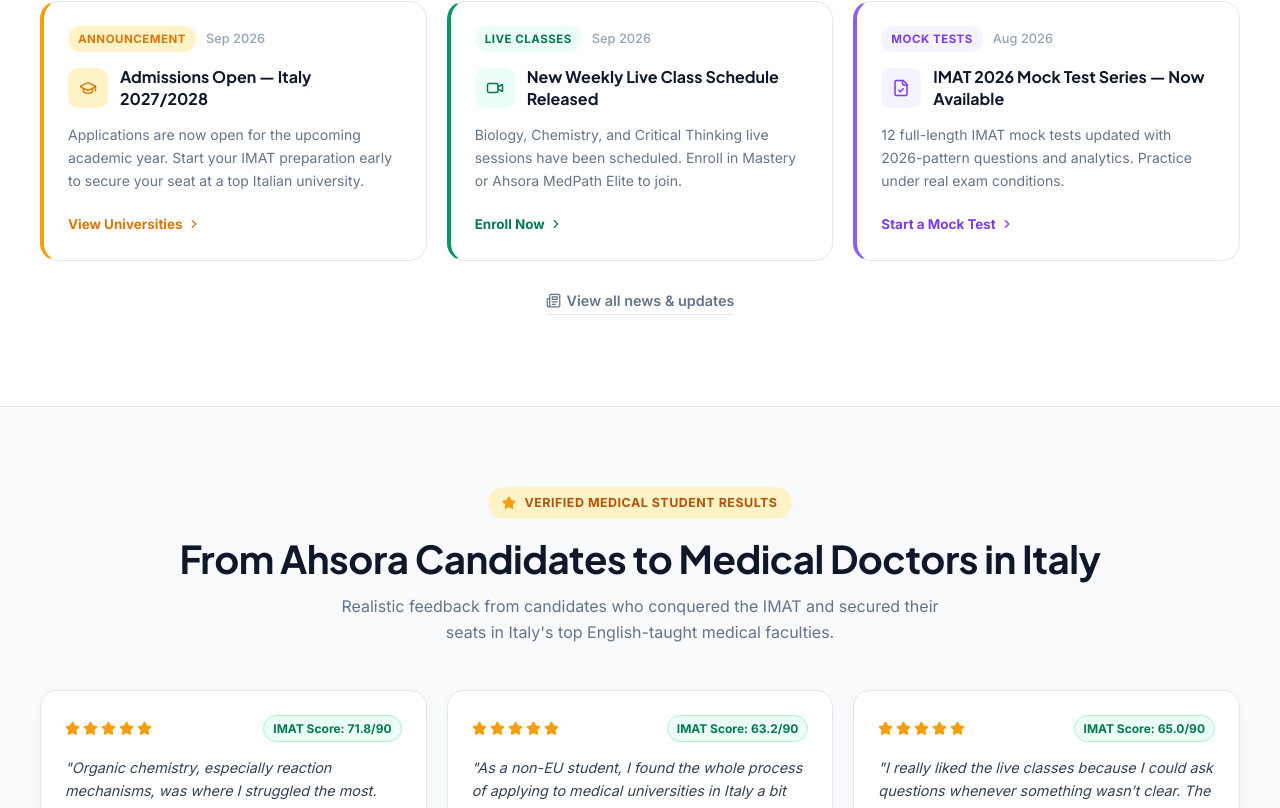
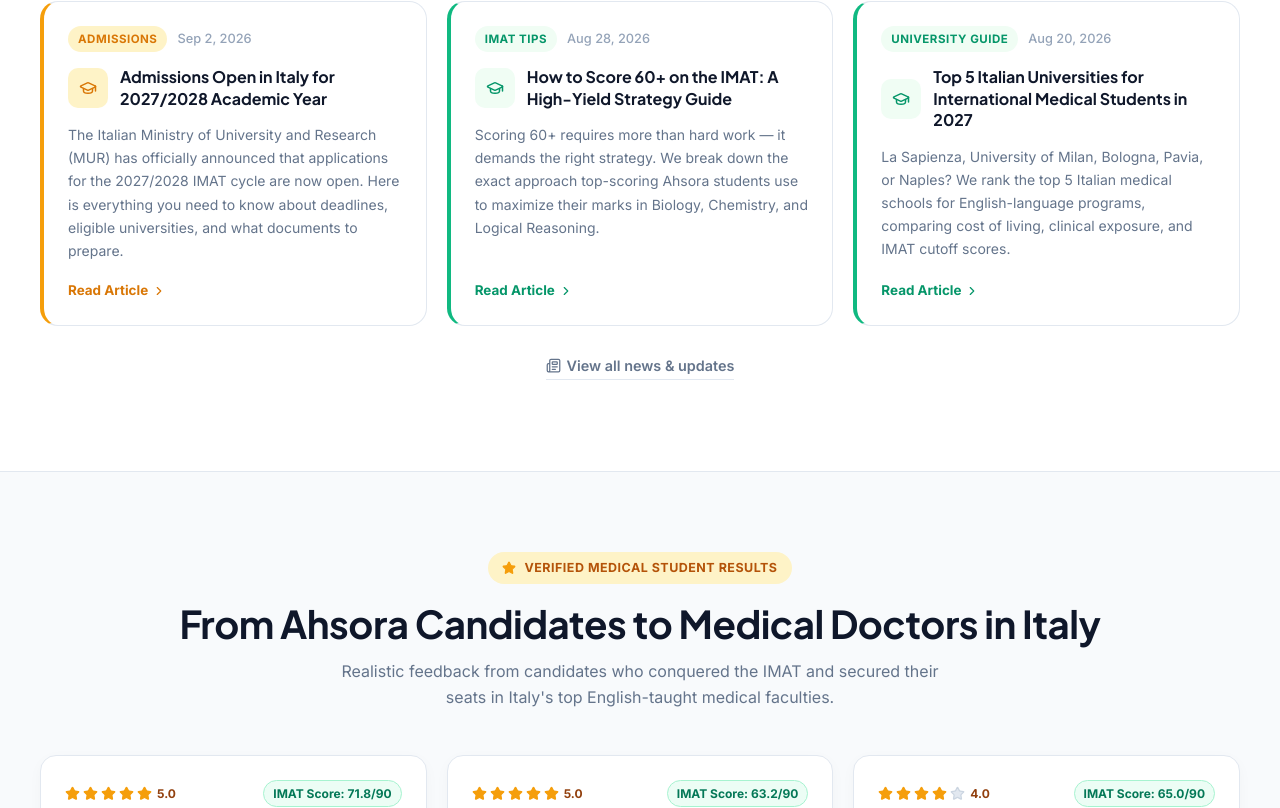
Before and after one commit to ch-muaz-kamboh/Ahsoraa-med-academy, a Next.js app: page / in a window 1280 px wide. Shown: the part 5452-6260 px from the top of the page. Built offline with nearby package versions, Linux system fonts and the light colour scheme; no server answers; the database is empty; a web font is replaced by a local one.

Commit message:
fix: redirect mock cta to register, limit homepage reviews to 3 realistic with rating 4, and dynamic 3-card news sync

```diff
--- a/src/app/imat/IMATContent.tsx
+++ b/src/app/imat/IMATContent.tsx
@@ -816,7 +816,7 @@ export default function IMATContent() {
                 ))}
               </ul>
               <div style={{ marginTop: '24px' }}>
-                <Link href="/signup" style={{ color: '#16A34A', fontWeight: 600, display: 'flex', alignItems: 'center', gap: '6px' }}>View the IMAT Course <ArrowRight size={16}/></Link>
+                <Link href="/register" style={{ color: '#16A34A', fontWeight: 600, display: 'flex', alignItems: 'center', gap: '6px' }}>View the IMAT Course <ArrowRight size={16}/></Link>
               </div>
             </div>
           </div>
--- a/src/app/page.tsx
+++ b/src/app/page.tsx
@@ -36,7 +36,7 @@ import {
 } from 'lucide-react';
 import LeadCaptureModal from '@/components/public/LeadCaptureModal';
 import { useScrollAnimation, useStaggeredAnimation } from '@/hooks/useScrollAnimation';
-import { getTickerItems, syncTickerFromSupabase, TickerItem, getDynamicPackagePrices, syncPricesFromSupabase, DynamicPackagePrice } from '@/lib/cms-store';
+import { getTickerItems, syncTickerFromSupabase, TickerItem, getDynamicPackagePrices, syncPricesFromSupabase, DynamicPackagePrice, getNewsPosts, syncNewsFromSupabase, NewsItem } from '@/lib/cms-store';
 import { useDynamicPackagePrices } from '@/hooks/useDynamicPackagePrices';
 
 // ─── Reusable section observer wrapper ───────────────────────
@@ -323,10 +323,41 @@ export default function HomePage() {
     setOpenFaqIndices([]);
   };
 
+  const [latestNews, setLatestNews] = useState<NewsItem[]>(() => {
+    try {
+      const posts = getNewsPosts();
+      return posts && posts.length > 0 ? posts.slice(0, 3) : [];
+    } catch {
+      return [];
+    }
+  });
+
   useEffect(() => {
     syncTickerFromSupabase().then((items) => {
       if (items && items.length > 0) setTickerItems(items);
     });
+
+    const refreshNews = () => {
+      try {
+        const posts = getNewsPosts();
+        if (posts && posts.length > 0) {
+          setLatestNews(posts.slice(0, 3));
+        }
+      } catch {}
+    };
+    refreshNews();
+    syncNewsFromSupabase().then((posts) => {
+      if (posts && posts.length > 0) {
+        setLatestNews(posts.slice(0, 3));
+      }
+    });
+
+    window.addEventListener('ahsora_cms_news_updated', refreshNews);
+    window.addEventListener('storage', refreshNews);
+    return () => {
+      window.removeEventListener('ahsora_cms_news_updated', refreshNews);
+      window.removeEventListener('storage', refreshNews);
+    };
   }, []);
 
   const cycleRef = useRef<HTMLDivElement>(null);
@@ -2219,54 +2250,59 @@ export default function HomePage() {
               gap: '20px',
             }}
           >
-            {[
+            {(latestNews.length > 0
+              ? latestNews.slice(0, 3)
+              : [
                   {
-                badge: 'Announcement',
-                badgeColor: '#D97706',
-                badgeBg: '#FEF3C7',
-                borderColor: '#F59E0B',
+                    id: 'fb-1',
+                    category: 'Announcement',
                     date: 'Sep 2026',
                     title: 'Admissions Open — Italy 2027/2028',
-                desc: 'Applications are now open for the upcoming academic year. Start your IMAT preparation early to secure your seat at a top Italian university.',
-                icon: <GraduationCap size={18} color="#D97706" />,
-                link: '/universities',
-                cta: 'View Universities',
+                    excerpt: 'Applications are now open for the upcoming academic year. Start your IMAT preparation early to secure your seat at a top Italian university.',
+                    readTime: '3 min read',
                   },
                   {
-                badge: 'Live Classes',
-                badgeColor: '#047857',
-                badgeBg: '#ECFDF5',
-                borderColor: '#059669',
+                    id: 'fb-2',
+                    category: 'Live Classes',
                     date: 'Sep 2026',
                     title: 'New Weekly Live Class Schedule Released',
-                desc: 'Biology, Chemistry, and Critical Thinking live sessions have been scheduled. Enroll in Mastery or Ahsora MedPath Elite to join.',
-                icon: <Video size={18} color="#047857" />,
-                link: '/courses',
-                cta: 'Enroll Now',
+                    excerpt: 'Biology, Chemistry, and Critical Thinking live sessions have been scheduled. Enroll in Mastery or Ahsora MedPath Elite to join.',
+                    readTime: '4 min read',
                   },
                   {
-                badge: 'Mock Tests',
-                badgeColor: '#7C3AED',
-                badgeBg: '#F5F3FF',
-                borderColor: '#8B5CF6',
+                    id: 'fb-3',
+                    category: 'Mock Tests',
                     date: 'Aug 2026',
                     title: 'IMAT 2026 Mock Test Series — Now Available',
-                desc: '12 full-length IMAT mock tests updated with 2026-pattern questions and analytics. Practice under real exam conditions.',
-                icon: <FileCheck size={18} color="#7C3AED" />,
-                link: '/mock-tests',
-                cta: 'Start a Mock Test',
-              },
-            ].map((item, i) => (
-              <div
-                key={i}
+                    excerpt: '12 full-length IMAT mock tests updated with 2026-pattern questions and analytics. Practice under real exam conditions.',
+                    readTime: '5 min read',
+                  },
+                ]
+            ).map((item, i) => {
+              const cat = (item.category || '').toLowerCase();
+              const isAdmissions = cat.includes('admissions') || cat.includes('announcement');
+              const isLive = cat.includes('live') || cat.includes('class');
+              const isMock = cat.includes('mock') || cat.includes('test');
+
+              const badgeColor = isAdmissions ? '#D97706' : isLive ? '#047857' : isMock ? '#7C3AED' : '#059669';
+              const badgeBg = isAdmissions ? '#FEF3C7' : isLive ? '#ECFDF5' : isMock ? '#F5F3FF' : '#F0FDF4';
+              const borderColor = isAdmissions ? '#F59E0B' : isLive ? '#059669' : isMock ? '#8B5CF6' : '#10B981';
+
+              const cleanExcerpt = (item.excerpt || '').replace(/<[^>]*>/g, '');
+
+              return (
+                <div
+                  key={item.id || i}
                   style={{
                     backgroundColor: '#FFFFFF',
                     border: '1px solid #E2E8F0',
                     borderRadius: '18px',
                     padding: '24px',
-                  borderLeft: `4px solid ${item.borderColor}`,
+                    borderLeft: `4px solid ${borderColor}`,
                     transition: 'transform 0.25s ease, box-shadow 0.25s ease',
-                  cursor: 'default',
+                    display: 'flex',
+                    flexDirection: 'column',
+                    justifyContent: 'space-between',
                   }}
                   onMouseEnter={(e) => {
                     (e.currentTarget as HTMLDivElement).style.transform = 'translateY(-4px)';
@@ -2277,11 +2313,12 @@ export default function HomePage() {
                     (e.currentTarget as HTMLDivElement).style.boxShadow = 'none';
                   }}
                 >
+                  <div>
                     <div style={{ display: 'flex', alignItems: 'center', gap: '10px', marginBottom: '14px' }}>
                       <span
                         style={{
-                      backgroundColor: item.badgeBg,
-                      color: item.badgeColor,
+                          backgroundColor: badgeBg,
+                          color: badgeColor,
                           padding: '4px 10px',
                           borderRadius: '9999px',
                           fontSize: '0.72rem',
@@ -2290,49 +2327,61 @@ export default function HomePage() {
                           letterSpacing: '0.5px',
                         }}
                       >
-                    {item.badge}
+                        {item.category || 'Update'}
                       </span>
                       <span style={{ color: '#94A3B8', fontSize: '0.8rem', fontWeight: 500 }}>
                         {item.date}
                       </span>
                     </div>
+
                     <div style={{ display: 'flex', alignItems: 'center', gap: '12px', marginBottom: '14px' }}>
                       <div
                         style={{
                           width: '40px',
                           height: '40px',
                           borderRadius: '10px',
-                      backgroundColor: item.badgeBg,
+                          backgroundColor: badgeBg,
                           display: 'flex',
                           alignItems: 'center',
                           justifyContent: 'center',
                           flexShrink: 0,
                         }}
                       >
-                    {item.icon}
+                        {isLive ? (
+                          <Video size={18} color={badgeColor} />
+                        ) : isMock ? (
+                          <FileCheck size={18} color={badgeColor} />
+                        ) : (
+                          <GraduationCap size={18} color={badgeColor} />
+                        )}
                       </div>
                       <h3 style={{ fontSize: '1rem', fontWeight: 700, color: '#0F172A', margin: 0, lineHeight: 1.35 }}>
                         {item.title}
                       </h3>
                     </div>
+
                     <p style={{ color: '#64748B', fontSize: '0.875rem', lineHeight: 1.65, marginBottom: '18px' }}>
-                  {item.desc}
+                      {cleanExcerpt}
                     </p>
+                  </div>
+
                   <Link
-                  href={item.link}
+                    href="/news"
                     style={{
                       display: 'inline-flex',
                       alignItems: 'center',
                       gap: '4px',
                       fontSize: '0.84rem',
                       fontWeight: 700,
-                    color: item.badgeColor,
-                  }}
-                >
-                  {item.cta} <ChevronRight size={14} />
+                      color: badgeColor,
+                      textDecoration: 'none',
+                    }}
+                  >
+                    Read Article <ChevronRight size={14} />
                   </Link>
                 </div>
-            ))}
+              );
+            })}
           </div>
 
           <div style={{ textAlign: 'center', marginTop: '28px' }}>
@@ -2388,6 +2437,7 @@ export default function HomePage() {
                 name: 'Sofia Rossi',
                 admitted: 'University of Milan (La Statale)',
                 score: '71.8/90',
+                rating: 5,
                 quote: 'Organic chemistry, especially reaction mechanisms, was where I struggled the most. The classes and mock tests helped me understand what I was getting wrong, and the mentors helped me work on those weak areas. After a couple of weeks, I started feeling more confident.',
                 avatar: 'SR',
                 accent: '#059669',
@@ -2396,6 +2446,7 @@ export default function HomePage() {
                 name: 'Hamza Tariq',
                 admitted: 'Sapienza University of Rome · Non-EU Quota',
                 score: '63.2/90',
+                rating: 5,
                 quote: 'As a non-EU student, I found the whole process of applying to medical universities in Italy a bit overwhelming. Ahsora’s MedPath Elite mentorship helped me with my IMAT preparation and made the admission and scholarship procedures much easier to understand.',
                 avatar: 'HT',
                 accent: '#2563EB',
@@ -2404,25 +2455,10 @@ export default function HomePage() {
                 name: 'Elena Dumitru',
                 admitted: 'University of Bologna',
                 score: '65.0/90',
+                rating: 4,
                 quote: 'I really liked the live classes because I could ask questions whenever something wasn’t clear. The tips for managing time in logical reasoning were particularly helpful. They gave me a better idea of how to approach questions without spending too long on them.',
                 avatar: 'ED',
                 accent: '#7C3AED',
-              },
-              {
-                name: 'Zaid Al-Mansoor',
-                admitted: 'University of Pavia',
-                score: '66.7/90',
-                quote: 'Hi, I’m Zaid. When I started preparing for the IMAT, I wasn’t sure if an online course would work well for me. Having a clear study plan and support when I needed help made a difference. The question bank and timed mock tests also helped me understand how to prepare more effectively.',
-                avatar: 'ZM',
-                accent: '#D97706',
-              },
-              {
-                name: 'Maria Santos',
-                admitted: 'Medicine & Surgery Applicant · Verified Student',
-                score: 'Not provided',
-                quote: 'The live classes helped me understand topics that I used to find confusing in different subjects. I also found the mentors’ motivational sessions helpful, especially when I was feeling stressed about preparation. Overall, I had a good experience with Ahsora, and I’d recommend it to other students.',
-                avatar: 'MS',
-                accent: '#0D9488',
               },
             ].map((review, i) => (
               <div
@@ -2449,10 +2485,20 @@ export default function HomePage() {
               >
                 <div>
                   <div style={{ display: 'flex', alignItems: 'center', justifyContent: 'space-between', marginBottom: '14px', flexWrap: 'wrap', gap: '8px' }}>
+                    <div style={{ display: 'flex', alignItems: 'center', gap: '5px' }}>
                       <div style={{ display: 'flex', gap: '3px' }}>
                         {[...Array(5)].map((_, s) => (
-                        <Star key={s} size={15} fill="#F59E0B" color="#F59E0B" />
+                          <Star
+                            key={s}
+                            size={15}
+                            fill={s < review.rating ? '#F59E0B' : '#E2E8F0'}
+                            color={s < review.rating ? '#F59E0B' : '#CBD5E1'}
+                          />
                         ))}
+                      </div>
+                      <span style={{ fontSize: '0.75rem', fontWeight: 700, color: '#92400E' }}>
+                        {review.rating}.0
+                      </span>
                     </div>
                     <span
                       style={{
--- a/src/lib/cms-store.ts
+++ b/src/lib/cms-store.ts
@@ -408,8 +408,10 @@ export function addNewsPost(post: Omit<NewsItem, 'id'>): NewsItem {
   const updated = [newPost, ...posts];
   saveNewsPosts(updated);
 
-  // Async Supabase Sync
+  // Async Supabase Sync & Live Broadcast
   if (typeof window !== 'undefined') {
+    window.dispatchEvent(new CustomEvent('ahsora_cms_news_updated', { detail: newPost }));
+    window.dispatchEvent(new Event('storage'));
     const supabase = createClient();
     supabase.from('news_posts').insert({
       id: newPost.id,
```
Also changed, not shown: src/app/news/page.tsx (+15 -5 lines). Lines whose indentation alone changed are shown as unchanged.
